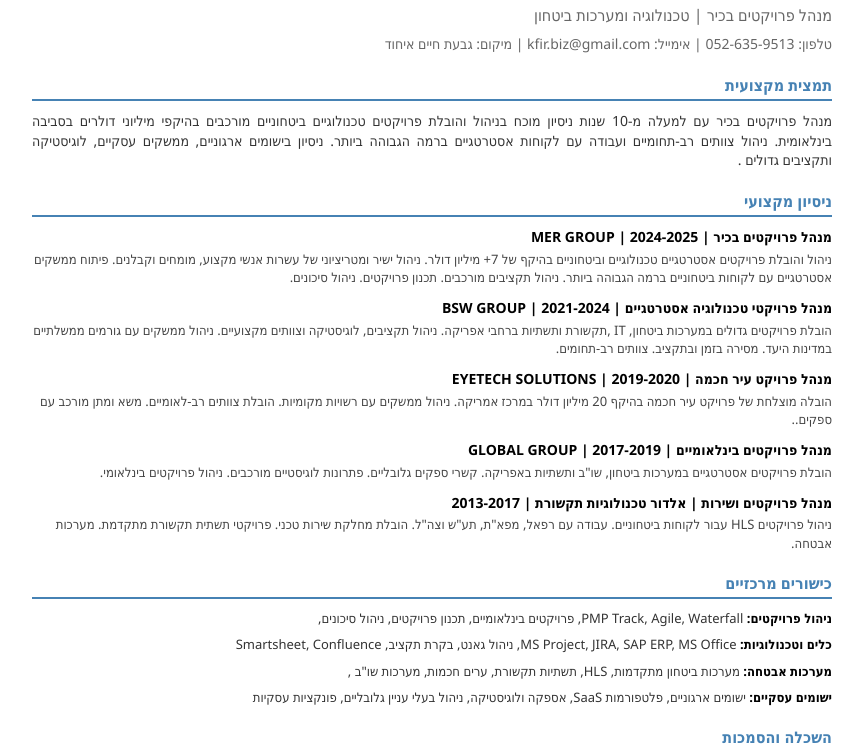
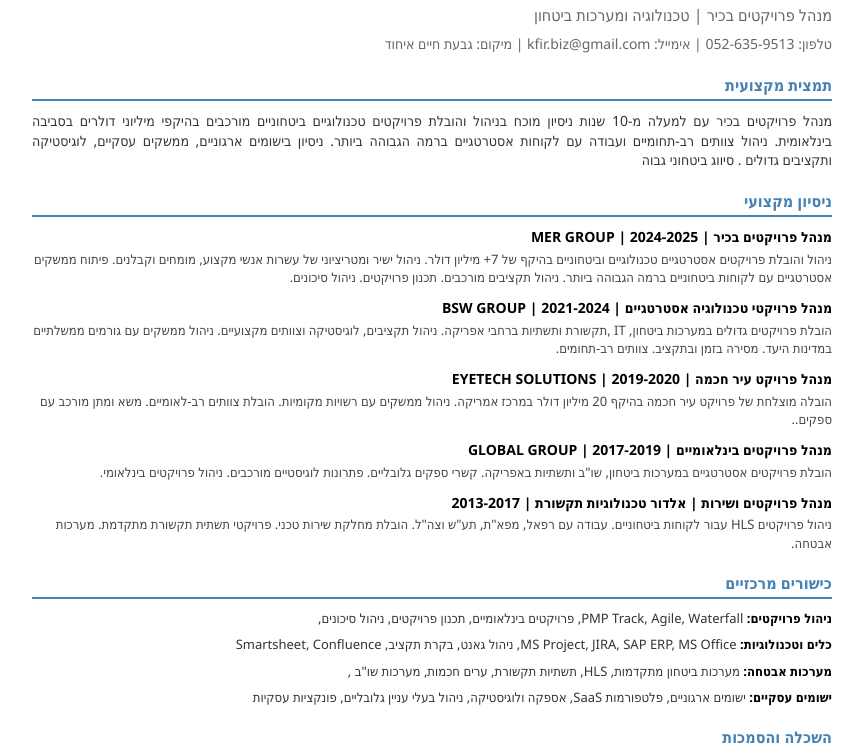
Before and after one commit to kfischi/Project-Manager-CV, a plain HTML site: page index.html in a window 1280 px wide. Shown: the part 55-800 px from the top of the page, without its empty margins (208-1071 px from the left). Drawn offline with Linux system fonts and the light colour scheme.

Commit message:
Update index.html

```diff
--- a/index.html
+++ b/index.html
@@ -104,7 +104,7 @@
 
     <div class="section-title">תמצית מקצועית</div>
     <div class="summary">
-        מנהל פרויקטים בכיר עם למעלה מ-10 שנות ניסיון מוכח בניהול והובלת פרויקטים טכנולוגיים ביטחוניים מורכבים בהיקפי מיליוני דולרים בסביבה בינלאומית. ניהול צוותים רב-תחומיים ועבודה עם לקוחות אסטרטגיים ברמה הגבוהה ביותר. ניסיון בישומים ארגוניים, ממשקים עסקיים, לוגיסטיקה ותקציבים גדולים .
+        מנהל פרויקטים בכיר עם למעלה מ-10 שנות ניסיון מוכח בניהול והובלת פרויקטים טכנולוגיים ביטחוניים מורכבים בהיקפי מיליוני דולרים בסביבה בינלאומית. ניהול צוותים רב-תחומיים ועבודה עם לקוחות אסטרטגיים ברמה הגבוהה ביותר. ניסיון בישומים ארגוניים, ממשקים עסקיים, לוגיסטיקה ותקציבים גדולים . סיווג ביטחוני גבוה
     </div>
 
     <div class="section-title">ניסיון מקצועי</div>
```
